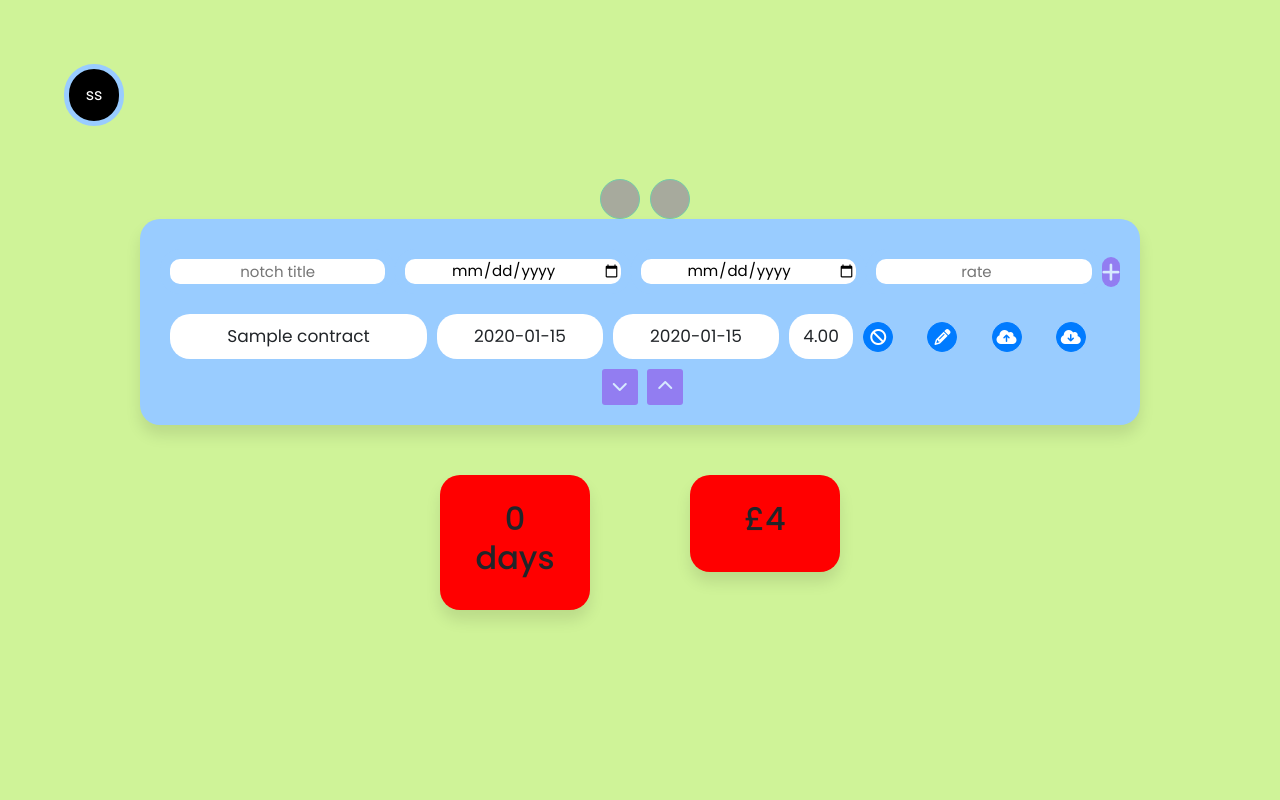
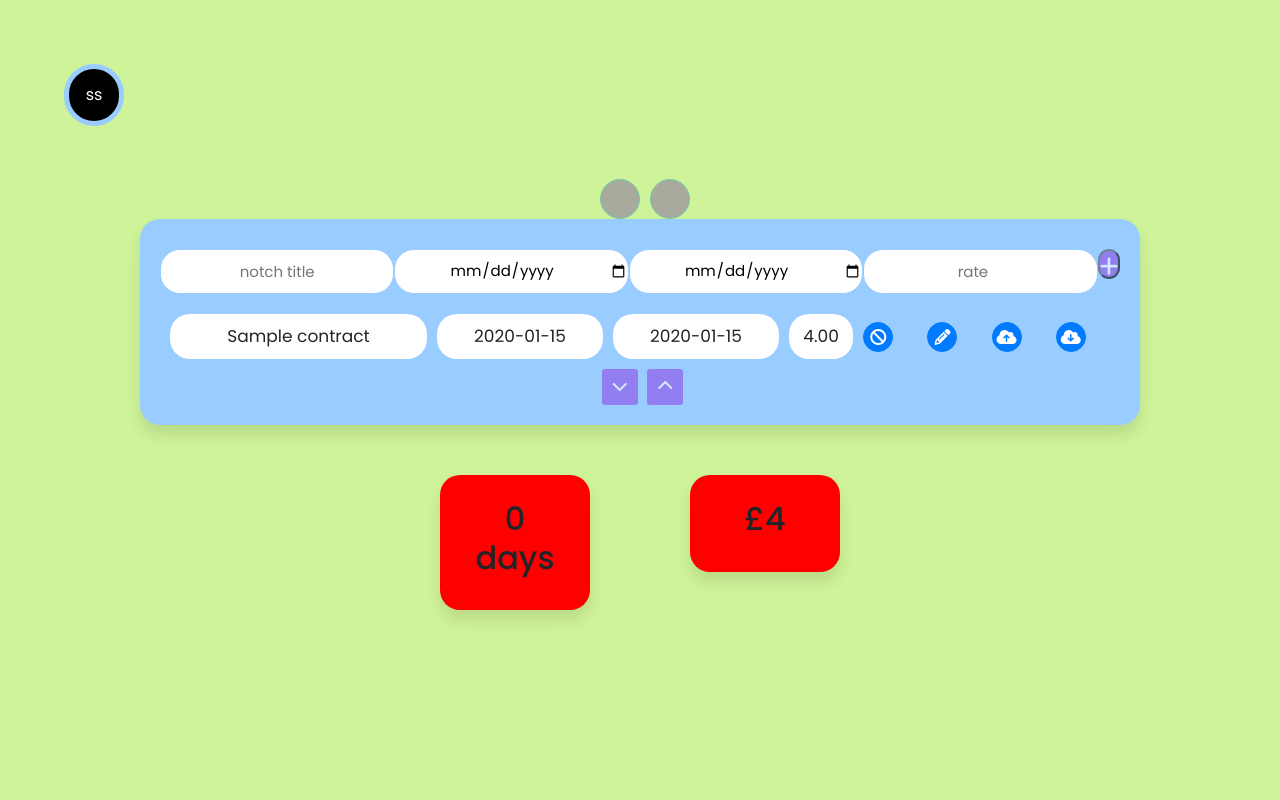
Before and after one commit to EireSmith/notch, a Flask app: page / in a window 1280 px wide. Run offline with Flask 2, Linux system fonts and the light colour scheme; a user stored in the database is signed in; tables that the repository leaves empty hold one stand-in row (values such as "Sample post"); some libraries are stand-ins or nearby versions.

Commit message:
Update style.css
fixing input buttons

```diff
--- a/website/static/css/style.css
+++ b/website/static/css/style.css
@@ -193,7 +193,7 @@ width:100%;
   height: 100%;
   outline: none;
   border-radius: 20px;
-  border: 10px solid #99ccff;
+  border: 1px solid #99ccff;
   font-size: 17px;
   transition: all .5s ease;
   text-align: center;
@@ -208,12 +208,16 @@ input.job{width: 40%;}
   border-color: #ccffcc;
 }
 
+.input_buttons{
+	width: auto;
+}
+
 .inputField button{
   width: 30px;
   height: 30px;
-  border: none;
+
   color: #fff;
-  margin: auto;
+
   font-size: 21px;
   outline: none;
 align-items: center;
```
